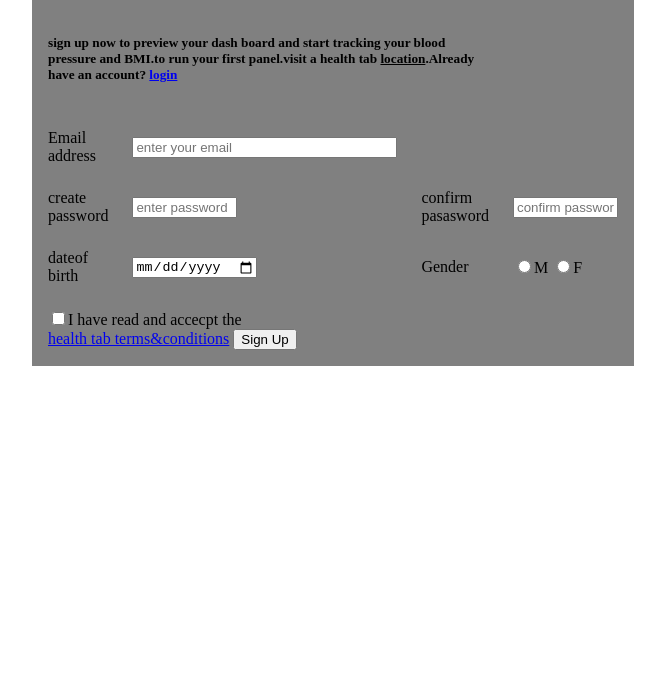
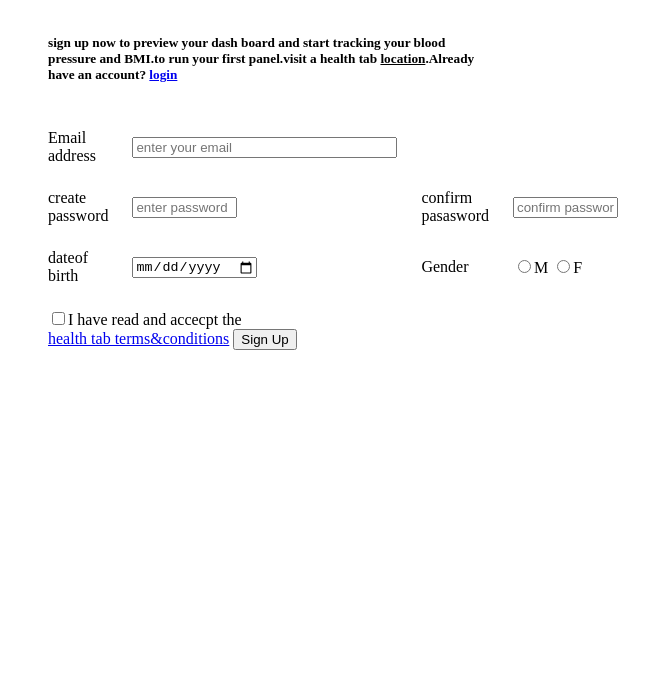
Before and after one commit to Kishore021/create-account, a plain HTML site: page index.html in a window 1280 px wide. Shown: the part 115-800 px from the top of the page, without its empty margins (307-972 px from the left). Drawn offline with Linux system fonts and the light colour scheme.

Commit message:
Update index.html

```diff
--- a/index.html
+++ b/index.html
@@ -4,7 +4,7 @@
 	</head>
 	<body>
 		<form>
-			<table cellpadding="8" width="30%" bgcolor="gray" align="center" cellspacing="8">
+			<table cellpadding="8" width="30%" bgcolor="white" align="center" cellspacing="8">
 				<tr>
 					<td colspan="2">
 						<h1 align="center"><u><i><b>create your account</b></i></u></h1>
```
